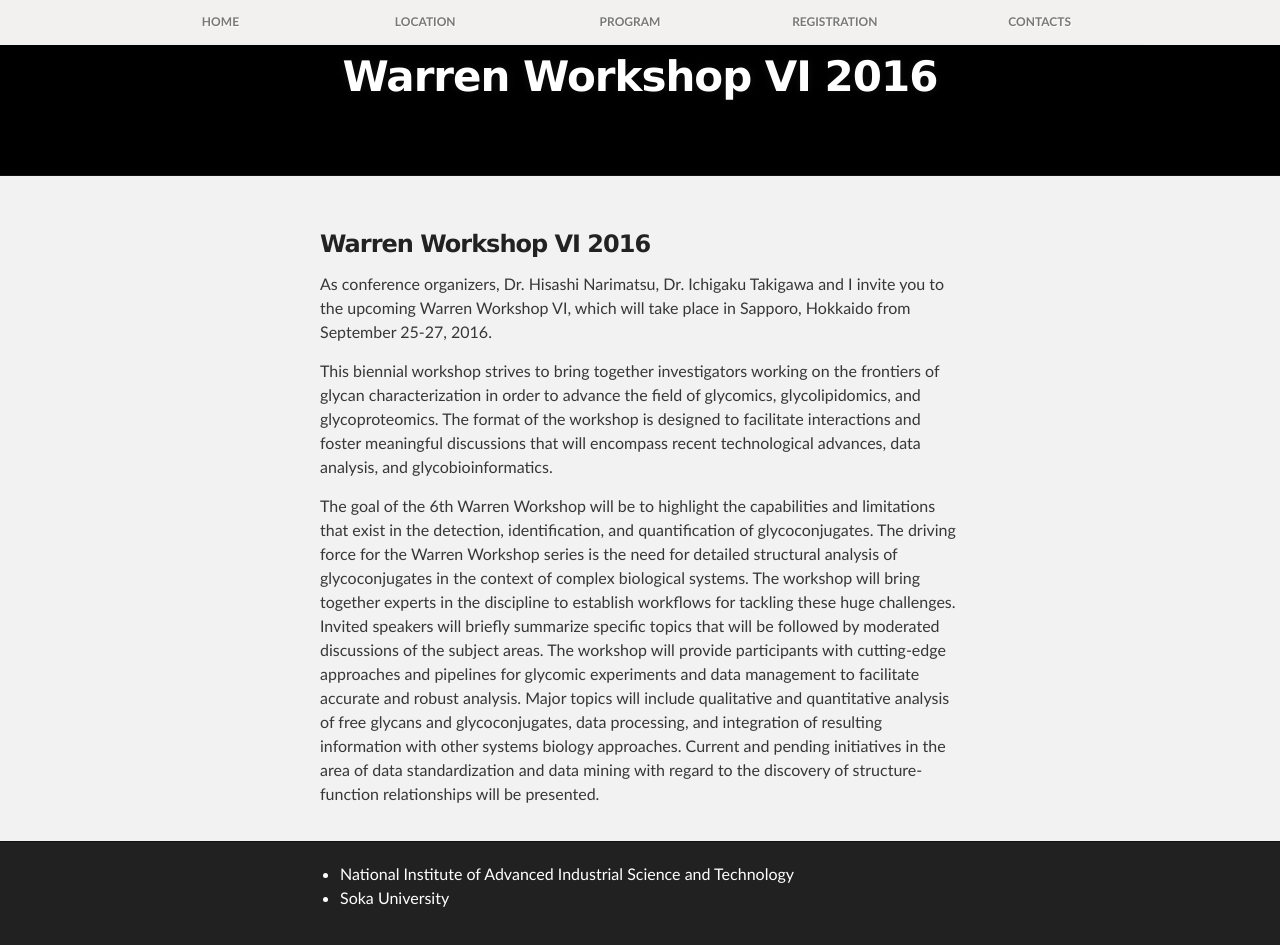
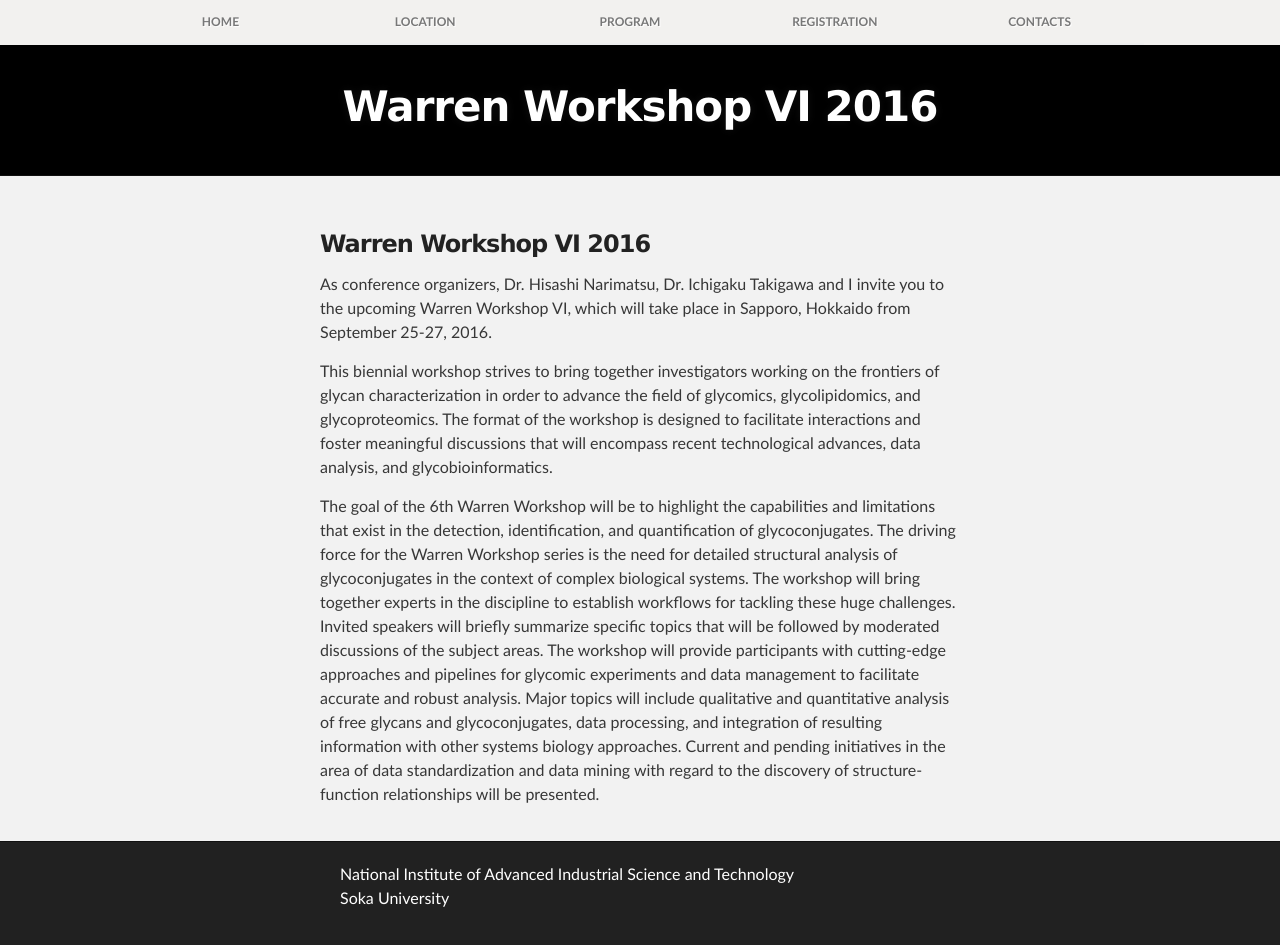
Before and after one commit to yamazakiM/WarrenWorkshop2016, a Jekyll site: the page built from index.md, in a window 1280 px wide and 945 px high. Built offline with Jekyll 4.4.1, drawn with Linux system fonts in a browser that asks for light colours; Markdown is read by kramdown in place of the engine named in the settings.

Commit message:
Update stylesheet.css

```diff
--- a/stylesheets/stylesheet.css
+++ b/stylesheets/stylesheet.css
@@ -483,13 +483,10 @@ html {
     background-size: 223px auto;
     text-align:center;
     z-index: 200;
+    margin-top:30px;
 }
 
-h2 #project_subtitle{
-  text-align:center;
-}
-
-footer{
+footer ul{
   list-style:none;
   color:#fff;
 }
```
